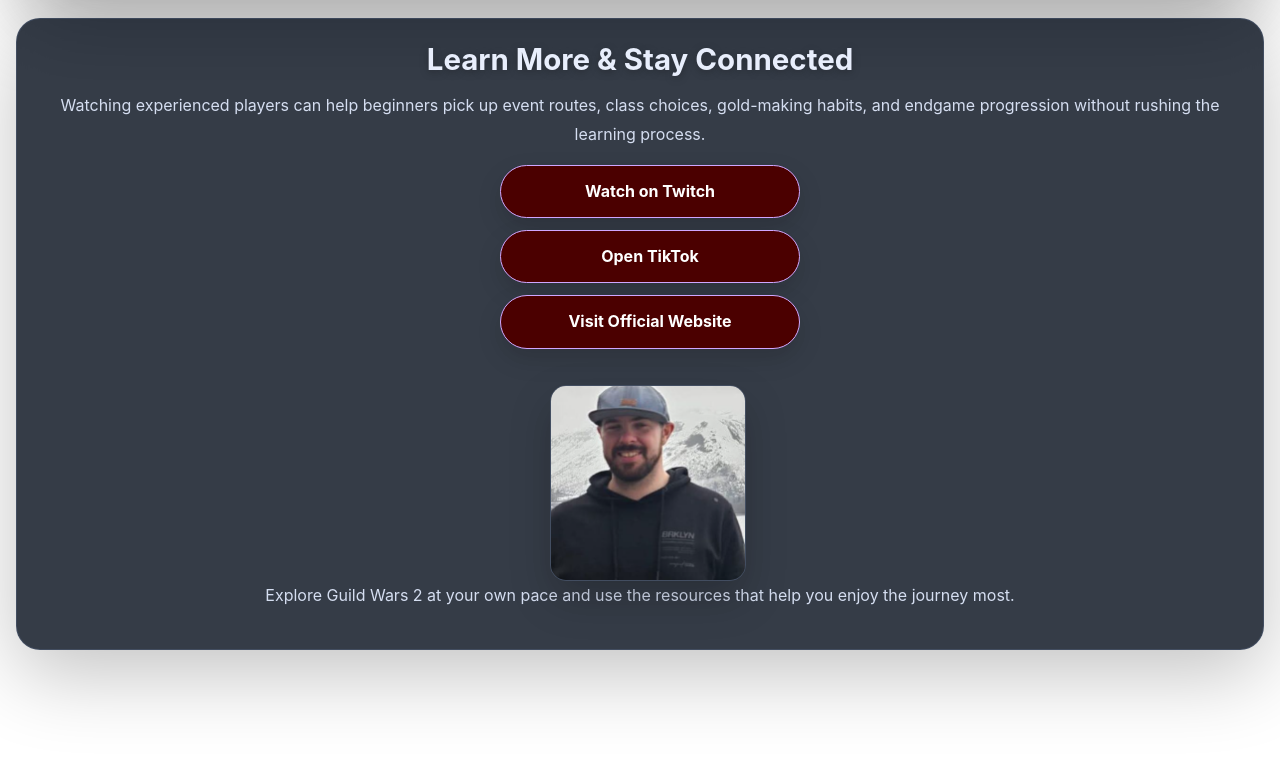
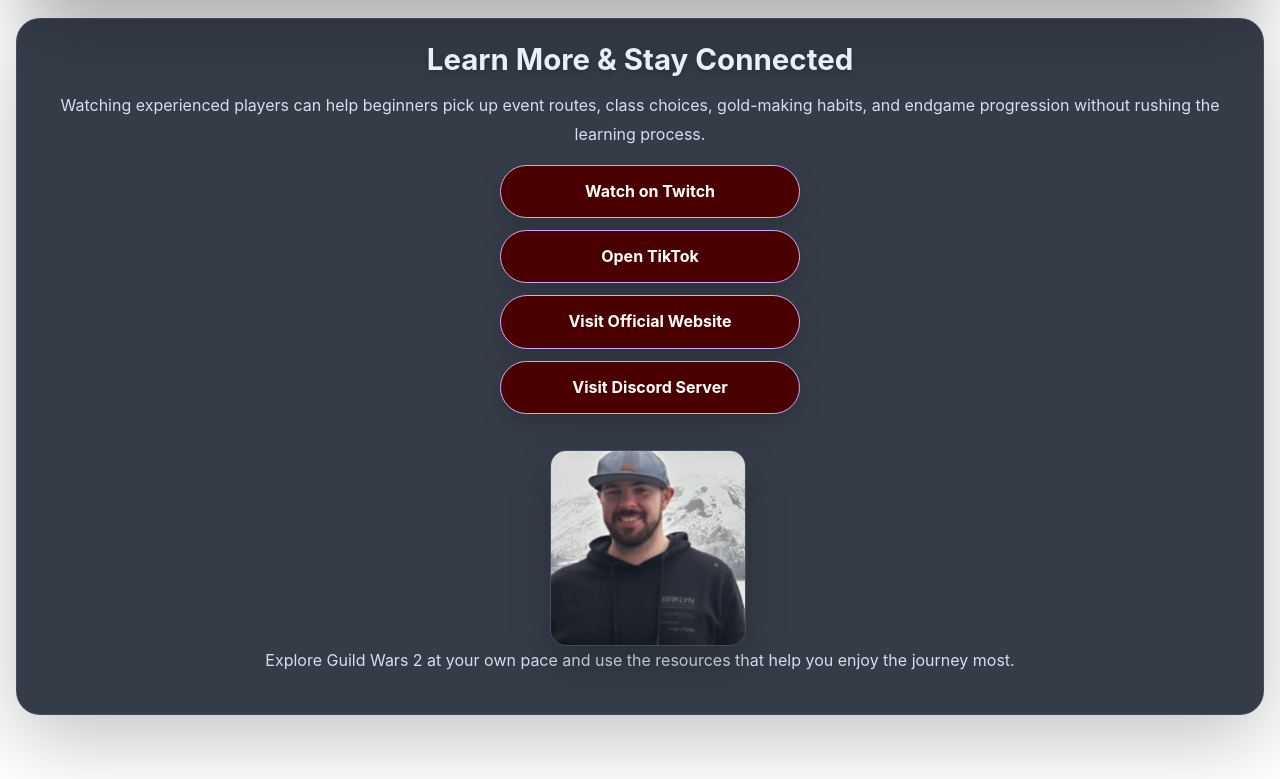
Before and after one commit to KevinLlano/aarons-blog, an Angular app: page / in a window 1280 px wide. Shown: the part 8340-9119 px from the top of the page. Before the commit the page ends 9054 px from the top, so only its background shows below. Built offline with nearby package versions, Linux system fonts and the light colour scheme.

Commit message:
added discord server

```diff
--- a/src/app/app.html
+++ b/src/app/app.html
@@ -293,6 +293,8 @@
               rel="noopener">Open TikTok</a></li>
           <li><a class="stay-connected-button" href="https://maddwrath.vercel.app/" target="_blank" rel="noopener">Visit
               Official Website</a></li>
+              <li><a class="stay-connected-button" href="https://discord.gg/VuUsaBk8AM" target="_blank" rel="noopener">Visit
+                Discord Server </a></li>
         </ul>
         <figure class="stay-connected-figure">
           <img src="/profilepic.png" alt="Maddwrath profile picture" class="stay-connected-profile" />
```
